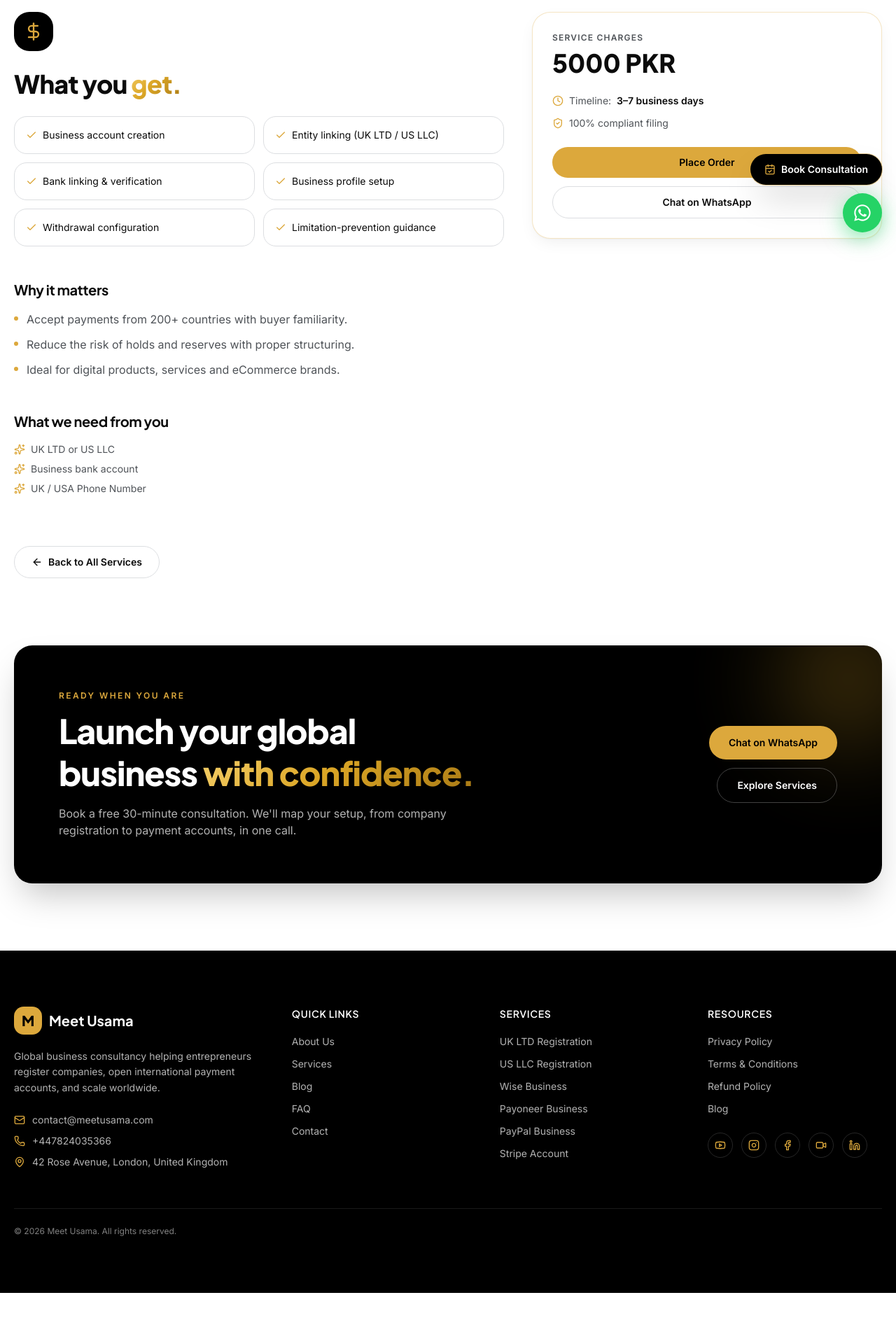
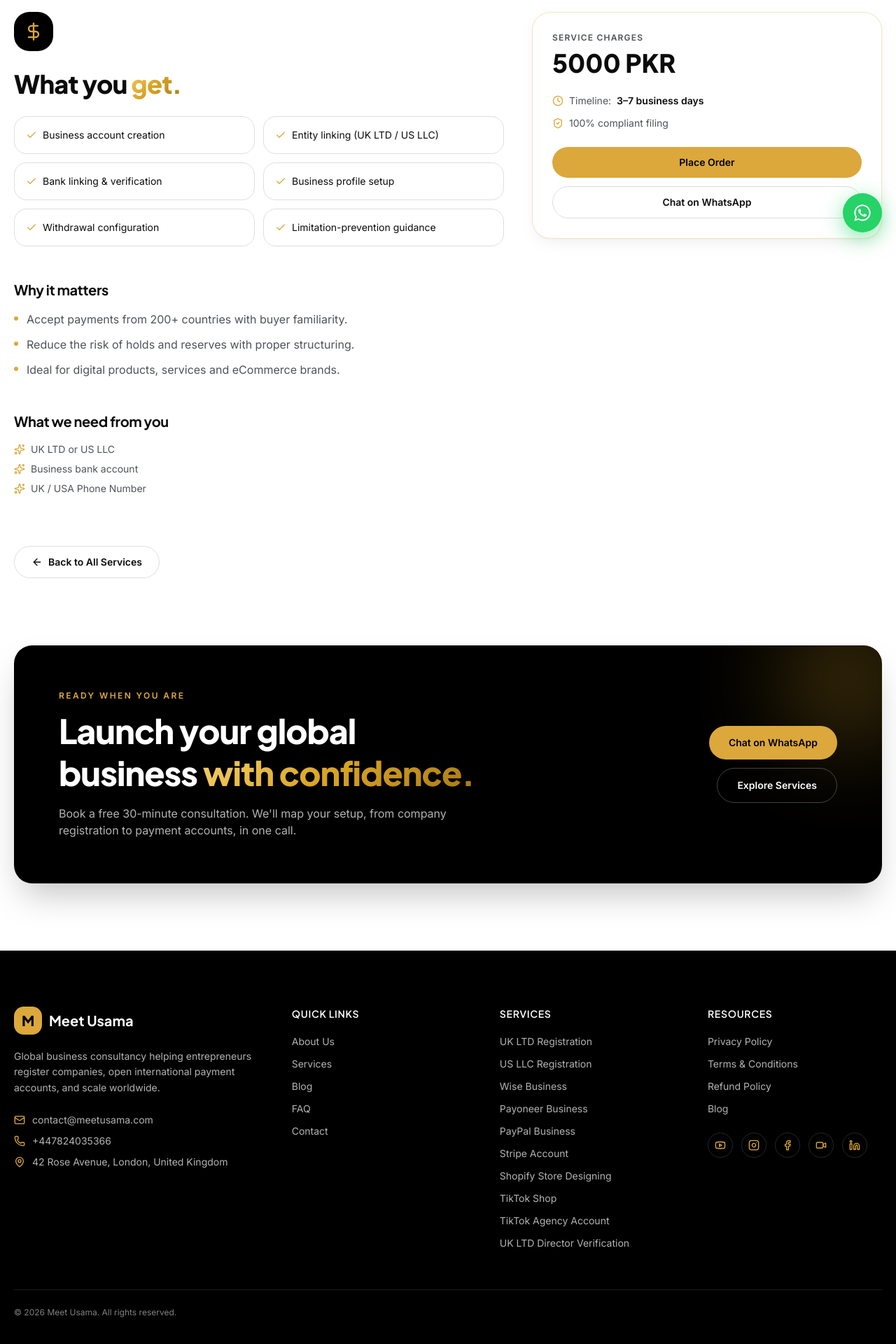
Before and after one commit to theusmandev/meetusamaservices, a React (Vite) app: page /services/paypal in a window 1280 px wide. Shown: the part 448-2368 px from the top of the page at 70% size. Before the commit the page ends 2295 px from the top, so only its background shows below. Built offline with nearby package versions, Linux system fonts and the light colour scheme.

Commit message:
fix(floating-actions): remove floating 'Book Consultation' button
Removed the standalone floating 'Book Consultation' button that appeared above the floating WhatsApp button, keeping only the WhatsApp bubble. The 'Book Consultation' button in the site header remains unchanged.

```diff
--- a/src/components/floating-actions.tsx
+++ b/src/components/floating-actions.tsx
@@ -1,5 +1,4 @@
-import { Link } from "react-router-dom";
-import { CalendarCheck } from "lucide-react";
+
 
 // Inline WhatsApp SVG logo — no extra dependency needed
 function WhatsAppIcon({ className }: { className?: string }) {
@@ -19,14 +18,6 @@ function WhatsAppIcon({ className }: { className?: string }) {
 export function FloatingActions() {
   return (
     <div className="fixed bottom-5 right-5 z-40 flex flex-col items-end gap-3">
-      <Link
-        to="/contact"
-        className="group hidden items-center gap-2 rounded-full bg-black px-5 py-3 text-sm font-semibold text-white shadow-2xl ring-1 ring-[color:var(--gold)]/50 transition hover:-translate-y-0.5 hover:bg-[color:var(--gold)] hover:text-black sm:inline-flex"
-      >
-        <CalendarCheck className="h-4 w-4 text-[color:var(--gold)] group-hover:text-black" />
-        Book Consultation
-      </Link>
-
       {/* WhatsApp floating button with pulse ring */}
       <div className="relative">
         {/* Pulse ring */}
--- a/src/components/site-footer.tsx
+++ b/src/components/site-footer.tsx
@@ -12,8 +12,7 @@ const services = [
   { to: "/services/shopify", label: "Shopify Store Designing" },
   { to: "/services/tiktok-shop", label: "TikTok Shop" },
   { to: "/services/tiktok-agency-account", label: "TikTok Agency Account" },
-
-
+  { to: "/services/uk-ltd-director-verification", label: "UK LTD Director Verification" },
 ] as const;
 
 const links = [
@@ -77,7 +76,7 @@ export function SiteFooter() {
           <div>
             <h4 className="text-sm font-semibold uppercase tracking-wider text-white">Services</h4>
             <ul className="mt-5 space-y-3 text-sm text-white/70">
-              {services.slice(0, 6).map((l) => (
+              {services.map((l) => (
                 <li key={l.to}>
                   <Link to={l.to} onClick={handleNavClick(l.to)} className="transition hover:text-[color:var(--gold)]">{l.label}</Link>
                 </li>
```
